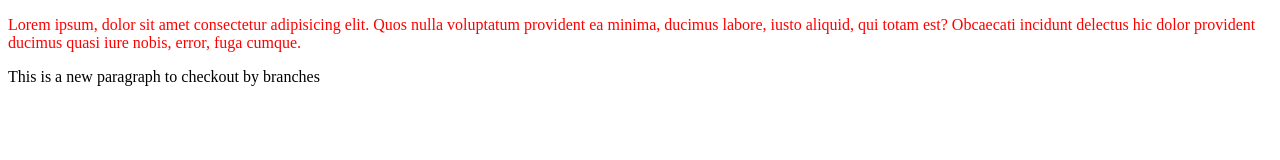
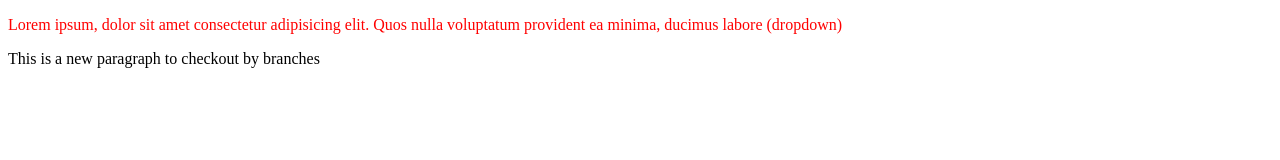
Before and after one commit to Siddhant281/PracticeRepo, a plain HTML site: page index.html in a window 1280 px wide. Drawn offline with Linux system fonts and the light colour scheme.

Commit message:
Added a dropdown

```diff
--- a/index.html
+++ b/index.html
@@ -6,7 +6,7 @@
     <title>Document</title>
 </head>
 <body>
-    <p style="color: red;">Lorem ipsum, dolor sit amet consectetur adipisicing elit. Quos nulla voluptatum provident ea minima, ducimus labore, iusto aliquid, qui totam est? Obcaecati incidunt delectus hic dolor provident ducimus quasi iure nobis, error, fuga cumque.</p>
+    <p style="color: red;">Lorem ipsum, dolor sit amet consectetur adipisicing elit. Quos nulla voluptatum provident ea minima, ducimus labore (dropdown)</p>
     <p>This is a new paragraph to checkout by branches</p>
 </body>
 </html>
```
